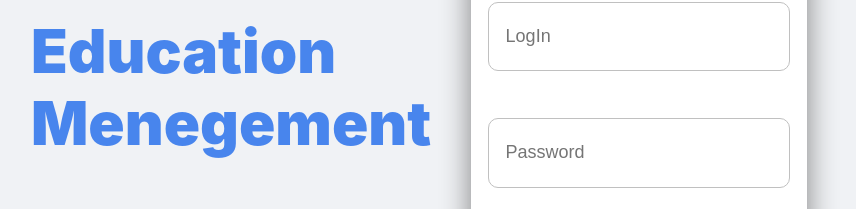
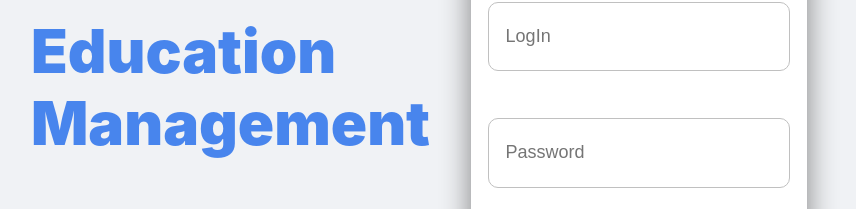
Before and after one commit to RafaelAfrikyan/Education-management, a React (Create React App) app: page / in a window 1280 px wide. Shown: the part 205-414 px from the top of the page, without its empty margins (225-1081 px from the left). Built offline with nearby package versions, Linux system fonts and the light colour scheme.

Commit message:
fix: fixed bugs

```diff
--- a/src/Pages/Login/Login.jsx
+++ b/src/Pages/Login/Login.jsx
@@ -28,7 +28,7 @@ export default function Login({ user, setUser }) {
         <div className="nameInfo">
           <div className="education_menegement">
           <h1>Education</h1>
-          <h1>Menegement</h1>
+          <h1>Management</h1>
           </div>
           <div className="info">
             <p>Create your schedule</p>
```
